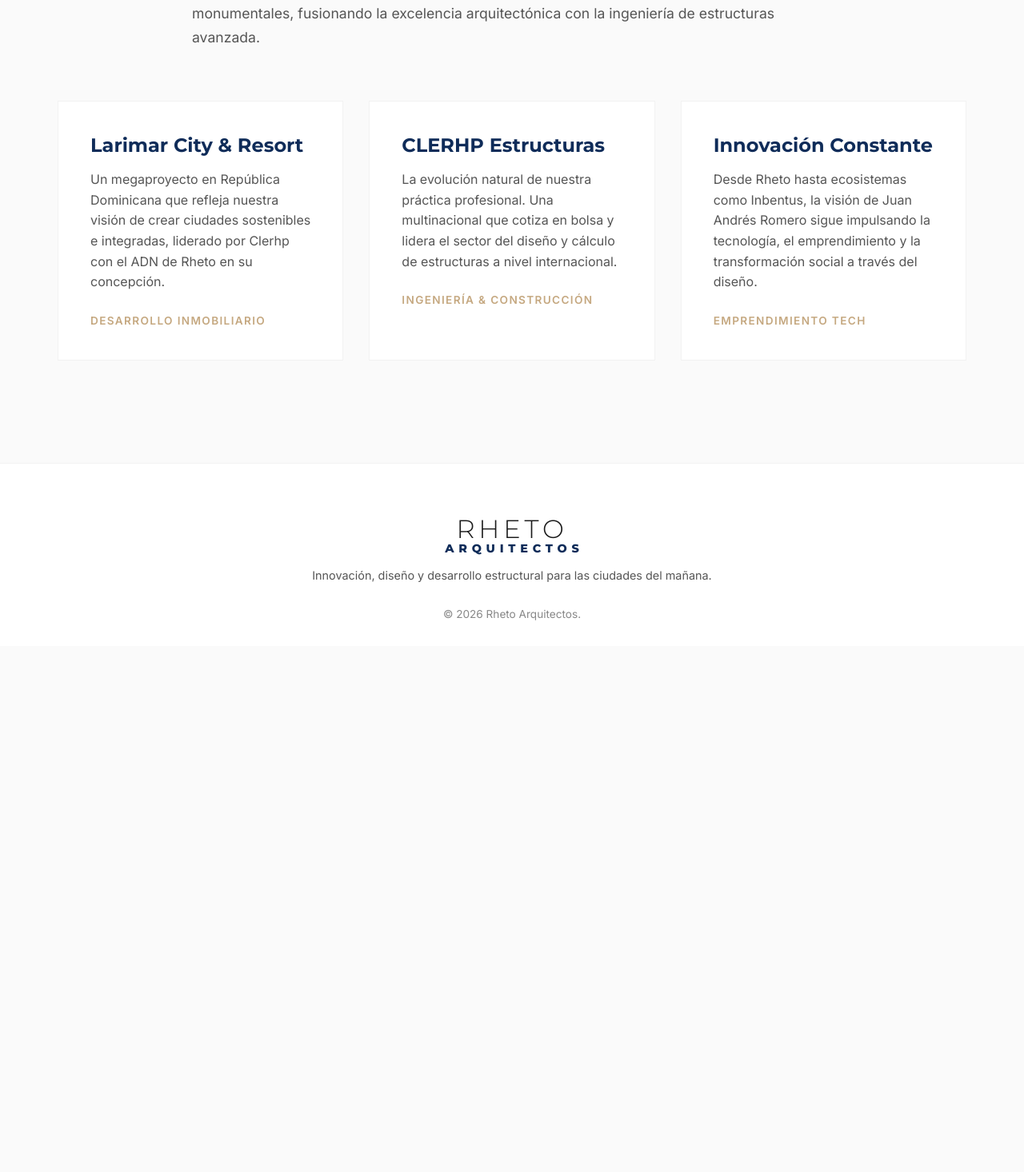
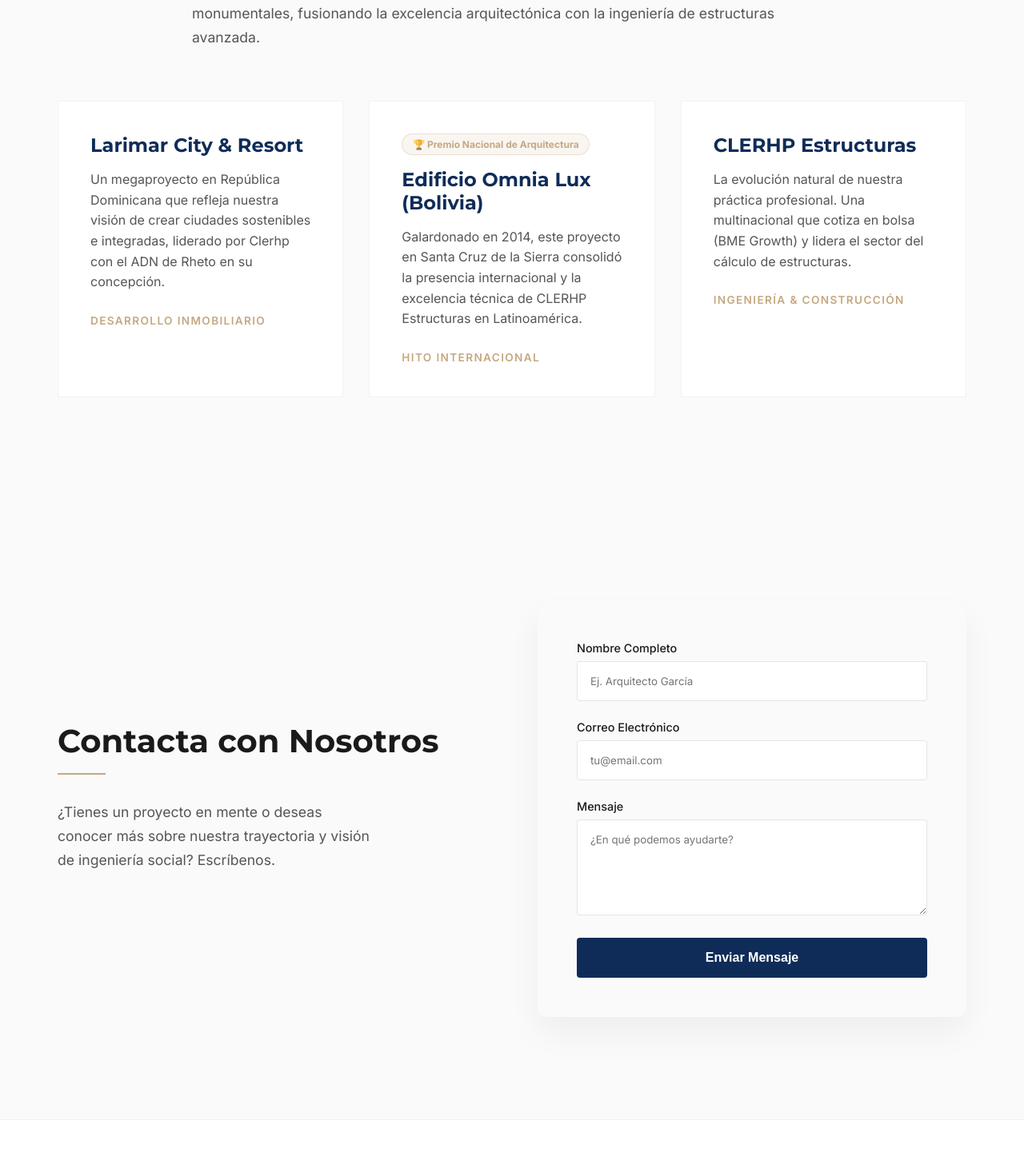
Before and after one commit to emmanuelacostaayala/rhetoarquitectos, a Next.js app: page / in a window 1280 px wide. Shown: the part 2584-4050 px from the top of the page at 80% size. Before the commit the page ends 3392 px from the top, so only its background shows below. Built offline with nearby package versions, Linux system fonts and the light colour scheme.

Commit message:
feat: add contact form, fix navbar, and add Omnia Lux to portfolio

```diff
--- a/src/app/globals.css
+++ b/src/app/globals.css
@@ -347,6 +347,83 @@
   }
 }
 
+/* Contact form styles */
+.form-group {
+  margin-bottom: 1.5rem;
+}
+
+.form-label {
+  display: block;
+  margin-bottom: 0.5rem;
+  font-weight: 500;
+  color: var(--text-main);
+  font-size: 0.9rem;
+}
+
+.form-input,
+.form-textarea {
+  width: 100%;
+  padding: 1rem;
+  border: 1px solid rgba(0, 0, 0, 0.1);
+  border-radius: 4px;
+  background-color: var(--surface);
+  color: var(--text-main);
+  font-family: inherit;
+  transition: all 0.3s ease;
+}
+
+@media (prefers-color-scheme: dark) {
+
+  .form-input,
+  .form-textarea {
+    border: 1px solid rgba(255, 255, 255, 0.1);
+  }
+}
+
+.form-input:focus,
+.form-textarea:focus {
+  outline: none;
+  border-color: var(--accent-light);
+  box-shadow: 0 0 0 3px rgba(139, 188, 225, 0.2);
+}
+
+.form-textarea {
+  resize: vertical;
+  min-height: 120px;
+}
+
+.btn-submit {
+  width: 100%;
+  padding: 1rem;
+  background-color: var(--accent-dark);
+  color: white;
+  border: none;
+  border-radius: 4px;
+  font-weight: 600;
+  cursor: pointer;
+  transition: background-color 0.3s ease;
+  font-size: 1rem;
+}
+
+.btn-submit:hover {
+  background-color: var(--gold-accent);
+}
+
+/* Portfolio Highlight */
+.badge-award {
+  display: inline-flex;
+  align-items: center;
+  gap: 0.5rem;
+  background-color: rgba(197, 168, 128, 0.1);
+  color: var(--gold-accent);
+  padding: 0.3rem 0.8rem;
+  border-radius: 2rem;
+  font-size: 0.75rem;
+  font-weight: 700;
+  margin-bottom: 1rem;
+  border: 1px solid rgba(197, 168, 128, 0.3);
+}
+
 .glass-card:hover {
   transform: translateY(-5px);
   box-shadow: 0 30px 60px rgba(0, 0, 0, 0.08);
--- a/src/app/page.tsx
+++ b/src/app/page.tsx
@@ -74,7 +74,7 @@
       </section>
 
       {/* Projects Impact Section */}
-      <section className="section-padding" style={{ backgroundColor: 'var(--background)' }}>
+      <section id="legado" className="section-padding" style={{ backgroundColor: 'var(--background)' }}>
         <div className="container">
           <div className="text-center animate-fade-in-up" style={{ maxWidth: '800px', margin: '0 auto 4rem' }}>
             <h2 style={{ fontSize: '2.5rem', marginBottom: '1rem' }}>Un Legado en Expansión</h2>
@@ -94,19 +94,53 @@
             </div>
 
             <div className="project-card delay-100">
+              <div className="badge-award">🏆 Premio Nacional de Arquitectura</div>
+              <h3 style={{ fontSize: '1.5rem', marginBottom: '1rem', color: 'var(--accent-dark)' }}>Edificio Omnia Lux (Bolivia)</h3>
+              <p style={{ color: 'var(--text-secondary)', lineHeight: '1.6', marginBottom: '1.5rem' }}>
+                Galardonado en 2014, este proyecto en Santa Cruz de la Sierra consolidó la presencia internacional y la excelencia técnica de CLERHP Estructuras en Latinoamérica.
+              </p>
+              <span style={{ fontSize: '0.85rem', fontWeight: 600, color: 'var(--gold-accent)', textTransform: 'uppercase', letterSpacing: '0.1em' }}>Hito Internacional</span>
+            </div>
+
+            <div className="project-card delay-200">
               <h3 style={{ fontSize: '1.5rem', marginBottom: '1rem', color: 'var(--accent-dark)' }}>CLERHP Estructuras</h3>
               <p style={{ color: 'var(--text-secondary)', lineHeight: '1.6', marginBottom: '1.5rem' }}>
-                La evolución natural de nuestra práctica profesional. Una multinacional que cotiza en bolsa y lidera el sector del diseño y cálculo de estructuras a nivel internacional.
+                La evolución natural de nuestra práctica profesional. Una multinacional que cotiza en bolsa (BME Growth) y lidera el sector del cálculo de estructuras.
               </p>
               <span style={{ fontSize: '0.85rem', fontWeight: 600, color: 'var(--gold-accent)', textTransform: 'uppercase', letterSpacing: '0.1em' }}>Ingeniería & Construcción</span>
             </div>
+          </div>
+        </div>
+      </section>
 
-            <div className="project-card delay-200">
-              <h3 style={{ fontSize: '1.5rem', marginBottom: '1rem', color: 'var(--accent-dark)' }}>Innovación Constante</h3>
-              <p style={{ color: 'var(--text-secondary)', lineHeight: '1.6', marginBottom: '1.5rem' }}>
-                Desde Rheto hasta ecosistemas como Inbentus, la visión de Juan Andrés Romero sigue impulsando la tecnología, el emprendimiento y la transformación social a través del diseño.
+      {/* Contact Section */}
+      <section id="contacto" className="section-padding">
+        <div className="container">
+          <div className="grid-2">
+            <div className="animate-fade-in-up">
+              <h2 style={{ fontSize: '2.5rem', marginBottom: '1rem' }}>Contacta con Nosotros</h2>
+              <div className="divider" style={{ margin: '1rem 0 2rem' }}></div>
+              <p style={{ fontSize: '1.1rem', color: 'var(--text-secondary)', lineHeight: '1.7', marginBottom: '2rem', maxWidth: '400px' }}>
+                ¿Tienes un proyecto en mente o deseas conocer más sobre nuestra trayectoria y visión de ingeniería social? Escríbenos.
               </p>
-              <span style={{ fontSize: '0.85rem', fontWeight: 600, color: 'var(--gold-accent)', textTransform: 'uppercase', letterSpacing: '0.1em' }}>Emprendimiento Tech</span>
+            </div>
+
+            <div className="glass-card animate-fade-in-up delay-100">
+              <form onSubmit={(e) => e.preventDefault()}>
+                <div className="form-group">
+                  <label htmlFor="name" className="form-label">Nombre Completo</label>
+                  <input type="text" id="name" className="form-input" placeholder="Ej. Arquitecto García" required />
+                </div>
+                <div className="form-group">
+                  <label htmlFor="email" className="form-label">Correo Electrónico</label>
+                  <input type="email" id="email" className="form-input" placeholder="tu@email.com" required />
+                </div>
+                <div className="form-group">
+                  <label htmlFor="message" className="form-label">Mensaje</label>
+                  <textarea id="message" className="form-textarea" placeholder="¿En qué podemos ayudarte?" required></textarea>
+                </div>
+                <button type="submit" className="btn-submit">Enviar Mensaje</button>
+              </form>
             </div>
           </div>
         </div>
--- a/src/components/Navbar.tsx
+++ b/src/components/Navbar.tsx
@@ -10,7 +10,7 @@
                 <div className="navbar-links">
                     <Link href="#historia" className="nav-link">Cimientos</Link>
                     <Link href="#legado" className="nav-link">Legado</Link>
-                    <a href="#" className="btn-secondary">Contacto</a>
+                    <Link href="#contacto" className="btn-secondary">Contacto</Link>
                 </div>
             </div>
         </nav>
```
